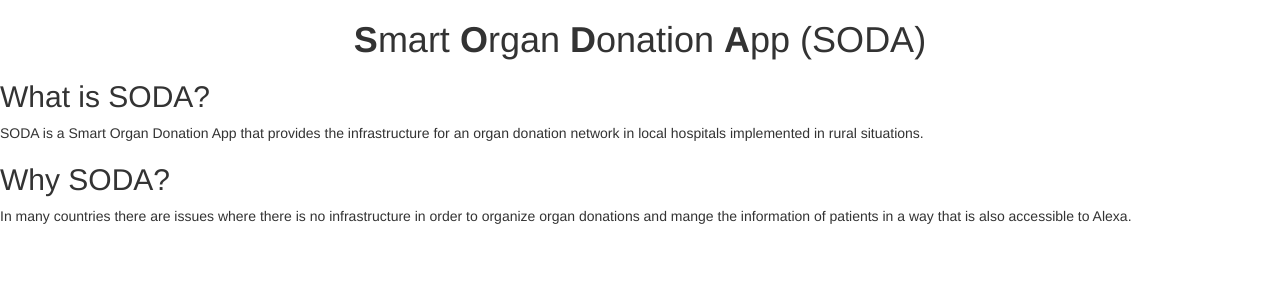
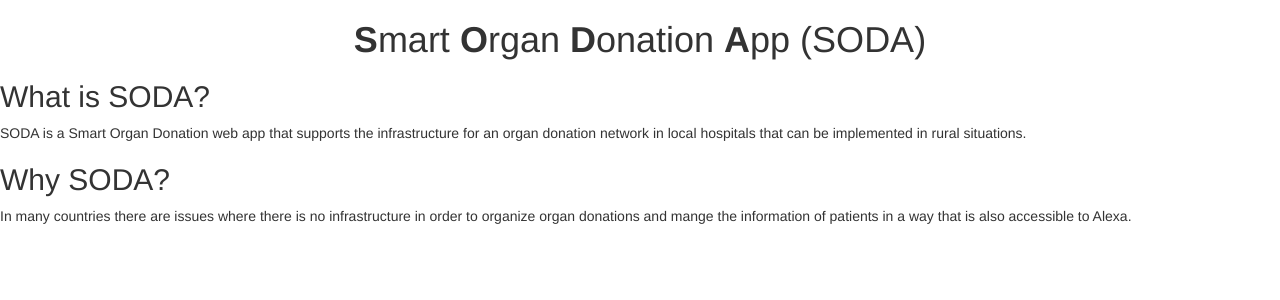
Before and after one commit to magittan/soda, a Flask app: page /about in a window 1280 px wide. Shown: the part 52-352 px from the top of the page. Run offline with Flask 2, Linux system fonts and the light colour scheme; some libraries are stand-ins or nearby versions.

Commit message:
about.html

```diff
--- a/templates/about.html
+++ b/templates/about.html
@@ -10,7 +10,7 @@
 <h1> <b>S</b>mart <b>O</b>rgan <b>D</b>onation <b>A</b>pp (SODA) </h1>
 
 <h2> What is SODA? </h2>
-	<p> SODA is a Smart Organ Donation App that provides the infrastructure for an organ donation network in local hospitals implemented in rural situations.</p>
+	<p> SODA is a Smart Organ Donation web app that supports the infrastructure for an organ donation network in local hospitals that can be implemented in rural situations.</p>
 
 <div>
 <h2> Why SODA? </h2>
```
